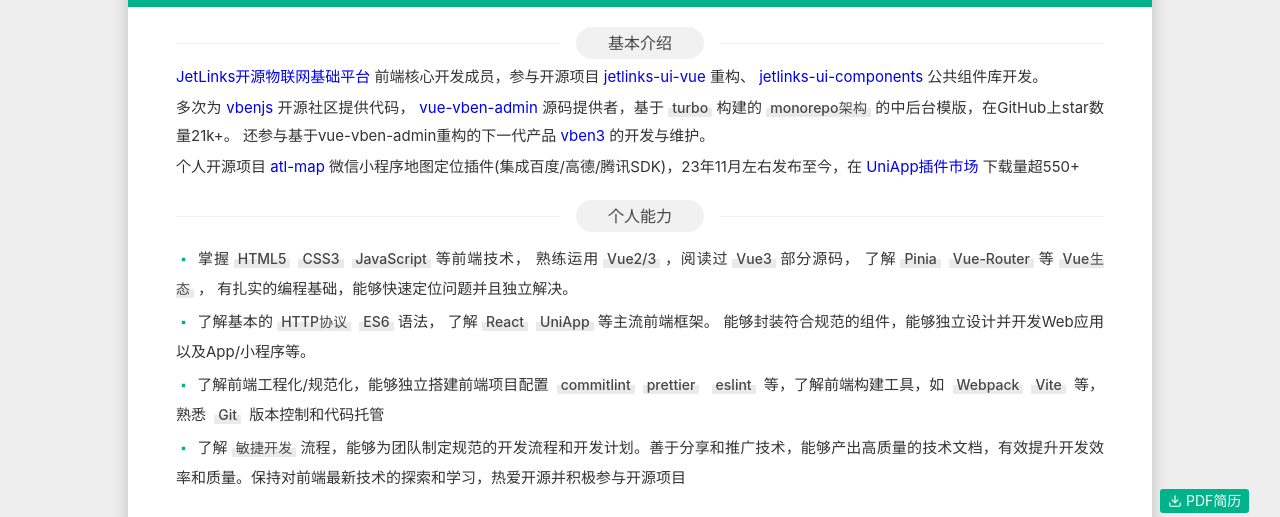
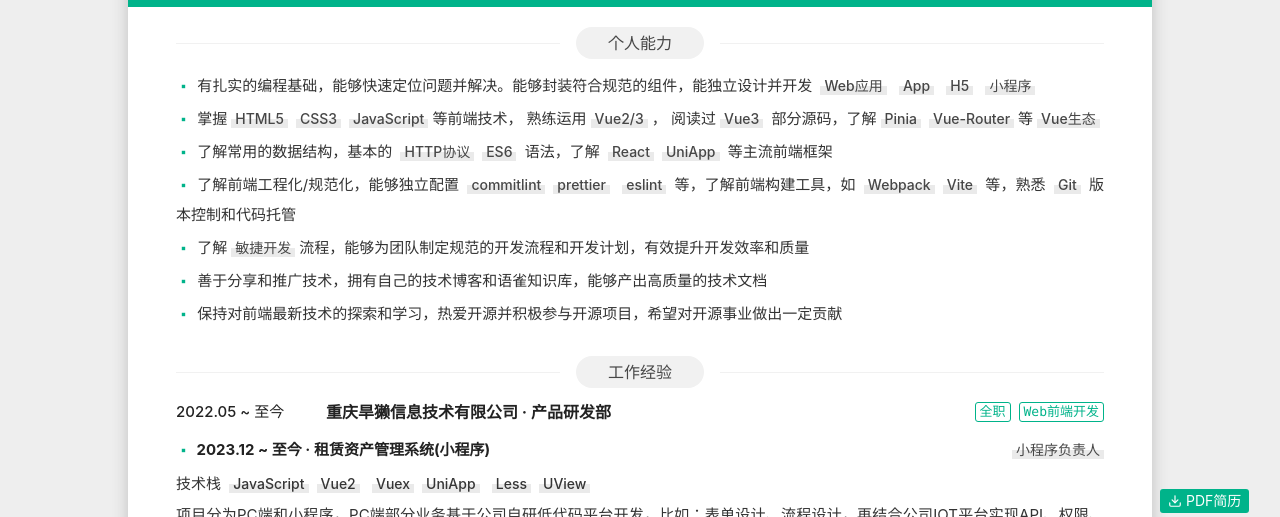
Before and after one commit to 13982720426/personalResume, a website built with Vite: page src/index.html in a window 1280 px wide. Shown: the part 281-798 px from the top of the page. Built offline with nearby package versions, Linux system fonts and the light colour scheme.

Commit message:
feat: 简历更新

```diff
--- a/src/index.html
+++ b/src/index.html
@@ -67,66 +67,6 @@
         </section>
       </header>
       <div class="content-bd">
-        <section id="basic">
-          <header class="section-hd">
-            <span class="section-title-l"></span>
-            <h2 class="section-title">基本介绍</h2>
-            <span class="section-title-r"></span>
-          </header>
-          <div class="section-bd">
-            <div class="item-bd">
-              <p class="section-content">
-                <a href="https://www.jetlinks.cn" target="_blank">
-                  <span class="contact-link"> JetLinks开源物联网基础平台</span>
-                </a>
-                前端核心开发成员，参与开源项目
-                <a
-                  href="https://github.com/jetlinks/jetlinks-ui-vue"
-                  target="_blank">
-                  <span class="contact-link"> jetlinks-ui-vue </span>
-                </a>
-                重构、
-                <a
-                  href="https://github.com/jetlinks/jetlinks-ui-components"
-                  target="_blank">
-                  <span class="contact-link"> jetlinks-ui-components </span>
-                </a>
-                公共组件库开发。
-              </p>
-              <p class="section-content">
-                多次为
-                <a href="https://github.com/vbenjs" target="_blank"> vbenjs </a>
-                开源社区提供代码，
-                <a
-                  href="https://github.com/vbenjs/vue-vben-admin"
-                  target="_blank">
-                  <span class="contact-link"> vue-vben-admin </span>
-                </a>
-                源码提供者，基于<strong>turbo</strong>构建的<strong>monorepo架构</strong>的中后台模版，在GitHub上star数量21k+。
-                还参与基于vue-vben-admin重构的下一代产品
-                <a href="https://github.com/vbenjs/vben3" target="_blank">
-                  vben3
-                </a>
-                的开发与维护。
-              </p>
-              <p class="section-content">
-                个人开源项目
-                <a
-                  href="https://github.com/13982720426/uniapp-plugin-atl-map"
-                  target="_blank">
-                  <span class="contact-link"> atl-map </span>
-                </a>
-                微信小程序地图定位插件(集成百度/高德/腾讯SDK)，23年11月左右发布至今，在
-                <a
-                  href="https://ext.dcloud.net.cn/plugin?name=atl-map"
-                  target="_blank">
-                  <span class="contact-link"> UniApp插件市场 </span>
-                </a>
-                下载量超550+
-              </p>
-            </div>
-          </div>
-        </section>
         <section id="skill">
           <header class="section-hd">
             <span class="section-title-l"></span>
@@ -136,29 +76,39 @@
           <div class="section-bd">
             <ul class="section-list">
               <li>
+                <li>
+                  <p class="section-content">
+                    <i class="icon icon-dot"></i>
+                    有扎实的编程基础，能够快速定位问题并解决。能够封装符合规范的组件，能独立设计并开发
+                    <strong>Web应用</strong>
+                    <strong>App</strong>
+                    <strong>H5</strong>
+                    <strong>小程序</strong>
+                  </p>
+                </li>
                 <p class="section-content">
                   <i class="icon icon-dot"></i>
                   掌握<strong>HTML5</strong><strong>CSS3</strong
                   ><strong>JavaScript</strong>等前端技术，
-                  熟练运用<strong>Vue2/3</strong>，阅读过<strong>Vue3</strong>部分源码，
-                  了解<strong>Pinia</strong
-                  ><strong>Vue-Router</strong>等<strong>Vue生态</strong>，
-                  有扎实的编程基础，能够快速定位问题并且独立解决。
+                  熟练运用<strong>Vue2/3</strong>， 阅读过<strong>Vue3</strong>
+                  部分源码，了解<strong>Pinia</strong
+                  ><strong>Vue-Router</strong>等<strong>Vue生态</strong>
                 </p>
               </li>
               <li>
                 <p class="section-content">
                   <i class="icon icon-dot"></i>
-                  了解基本的<strong>HTTP协议</strong><strong>ES6</strong>语法，
-                  了解<strong>React</strong
-                  ><strong>UniApp</strong>等主流前端框架。
-                  能够封装符合规范的组件，能够独立设计并开发Web应用以及App/小程序等。
+                  了解常用的数据结构，基本的
+                  <strong>HTTP协议</strong><strong>ES6</strong>
+                  语法，了解
+                  <strong>React</strong><strong>UniApp</strong>
+                  等主流前端框架
                 </p>
               </li>
               <li>
                 <p class="section-content">
                   <i class="icon icon-dot"></i>
-                  了解前端工程化/规范化，能够独立搭建前端项目配置
+                  了解前端工程化/规范化，能够独立配置
                   <strong>commitlint</strong><strong>prettier</strong>
                   <strong>eslint</strong>
                   等，了解前端构建工具，如
@@ -171,7 +121,19 @@
               <li>
                 <p class="section-content">
                   <i class="icon icon-dot"></i>
-                  了解<strong>敏捷开发</strong>流程，能够为团队制定规范的开发流程和开发计划。善于分享和推广技术，能够产出高质量的技术文档，有效提升开发效率和质量。保持对前端最新技术的探索和学习，热爱开源并积极参与开源项目
+                  了解<strong>敏捷开发</strong>流程，能够为团队制定规范的开发流程和开发计划，有效提升开发效率和质量
+                </p>
+              </li>
+              <li>
+                <p class="section-content">
+                  <i class="icon icon-dot"></i>
+                  善于分享和推广技术，拥有自己的技术博客和语雀知识库，能够产出高质量的技术文档
+                </p>
+              </li>
+              <li>
+                <p class="section-content">
+                  <i class="icon icon-dot"></i>
+                  保持对前端最新技术的探索和学习，热爱开源并积极参与开源项目，希望对开源事业做出一定贡献
                 </p>
               </li>
             </ul>
@@ -370,6 +332,66 @@
             </div>
           </div>
         </section>
+        <section id="open">
+          <header class="section-hd">
+            <span class="section-title-l"></span>
+            <h2 class="section-title">开源贡献</h2>
+            <span class="section-title-r"></span>
+          </header>
+          <div class="section-bd">
+            <div class="item-bd">
+              <p class="section-content">
+                <a href="https://www.jetlinks.cn" target="_blank">
+                  <span class="contact-link"> JetLinks开源物联网基础平台</span>
+                </a>
+                前端核心开发成员，参与开源项目
+                <a
+                  href="https://github.com/jetlinks/jetlinks-ui-vue"
+                  target="_blank">
+                  <span class="contact-link"> jetlinks-ui-vue </span>
+                </a>
+                重构、
+                <a
+                  href="https://github.com/jetlinks/jetlinks-ui-components"
+                  target="_blank">
+                  <span class="contact-link"> jetlinks-ui-components </span>
+                </a>
+                公共组件库开发。
+              </p>
+              <p class="section-content">
+                多次为
+                <a href="https://github.com/vbenjs" target="_blank"> vbenjs </a>
+                开源社区提供代码，
+                <a
+                  href="https://github.com/vbenjs/vue-vben-admin"
+                  target="_blank">
+                  <span class="contact-link"> vue-vben-admin </span>
+                </a>
+                源码提供者，基于<strong>turbo</strong>构建的<strong>monorepo架构</strong>的中后台模版，在GitHub上star数量21k+。
+                还参与基于vue-vben-admin重构的下一代产品
+                <a href="https://github.com/vbenjs/vben3" target="_blank">
+                  vben3
+                </a>
+                的开发与维护。
+              </p>
+              <p class="section-content">
+                个人开源项目
+                <a
+                  href="https://github.com/13982720426/uniapp-plugin-atl-map"
+                  target="_blank">
+                  <span class="contact-link"> atl-map </span>
+                </a>
+                微信小程序地图定位插件(集成百度/高德/腾讯SDK)，23年11月左右发布至今，在
+                <a
+                  href="https://ext.dcloud.net.cn/plugin?name=atl-map"
+                  target="_blank">
+                  <span class="contact-link"> UniApp插件市场 </span>
+                </a>
+                下载量超550+
+              </p>
+            </div>
+          </div>
+        </section>
         <section id="practice">
           <header class="section-hd">
             <span class="section-title-l"></span>
```
Also changed, not shown: README.md, Web前端开发工程师-重庆邮电大学-胡彪-13982720426_page-0002.jpg, 2 other files.
